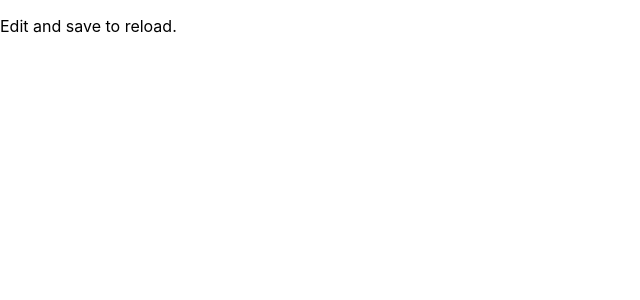
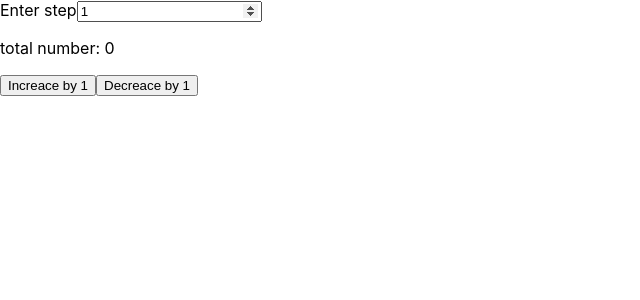
Before and after one commit to yevhen-tsapko/react-learning, a React (Create React App) app: page / in a window 1280 px wide. Shown: the top 300 px of the page, without its empty margins (0-640 px from the left). Built offline with nearby package versions, Linux system fonts and the light colour scheme.

Commit message:
example with useState

```diff
--- a/src/App.js
+++ b/src/App.js
@@ -1,9 +1,10 @@
 import "./App.css";
+import Counter from "./hookComponent";
 
 function App() {
   return (
     <div>
-      <p>Edit and save to reload.</p>
+      <Counter />
     </div>
   );
 }
--- /dev/null
+++ b/src/hookComponent.js
@@ -0,0 +1,32 @@
+import { useState } from "react";
+const Counter = () => {
+  const [step, setStep] = useState(1);
+  const [sum, setSum] = useState(0);
+  const setNumber = (evt) => {
+    setStep(+evt.target.value);
+  };
+  const increaceSum = () => {
+    setSum(+sum + step);
+  };
+  const decreaceSum = () => {
+    setSum(+sum - step);
+  };
+  return (
+    <>
+      <label>
+        Enter step
+        <input type="number" onChange={setNumber} value={step} />
+      </label>
+      <p>total number: {sum}</p>
+      <button type="button" onClick={increaceSum}>
+        {" "}
+        Increace by {step}
+      </button>
+      <button type="button" onClick={decreaceSum}>
+        {" "}
+        Decreace by {step}
+      </button>
+    </>
+  );
+};
+export default Counter;
```
